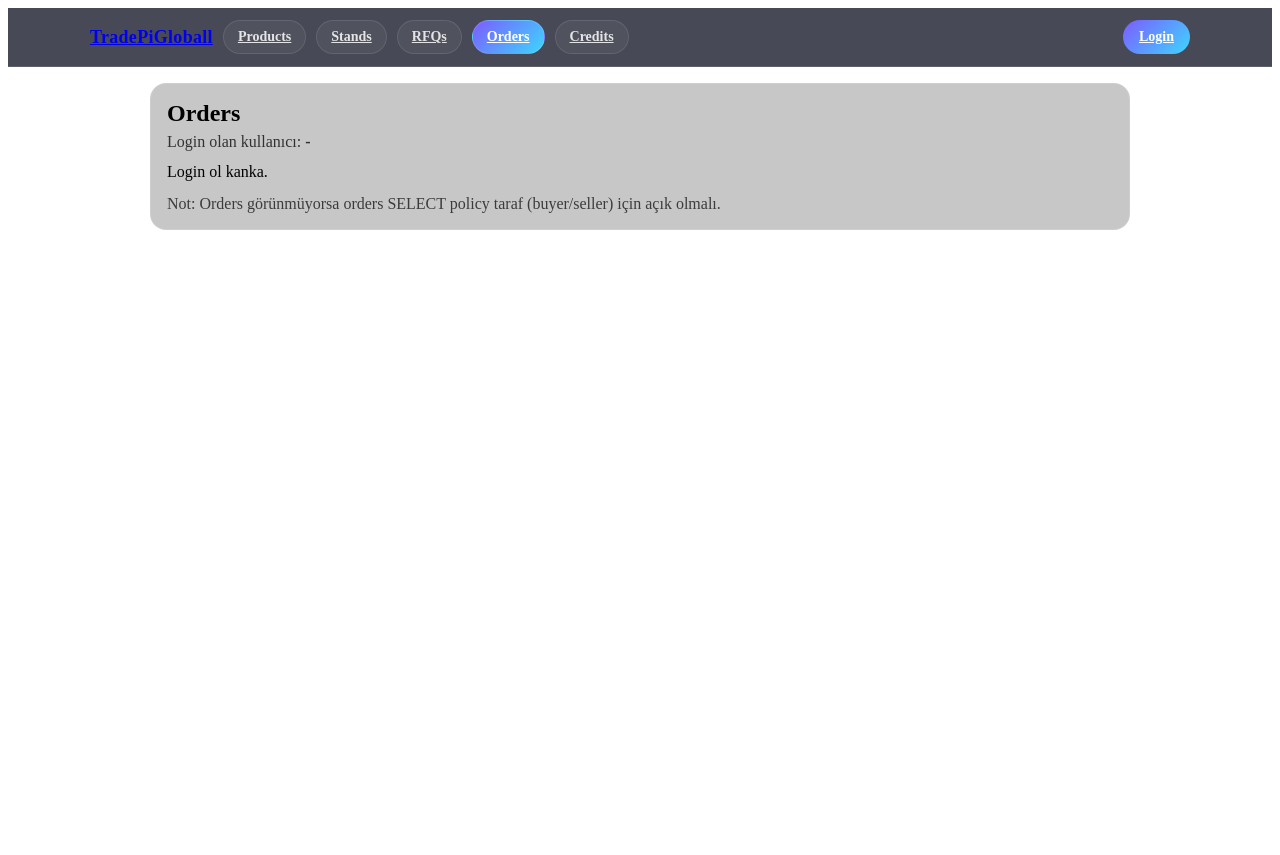
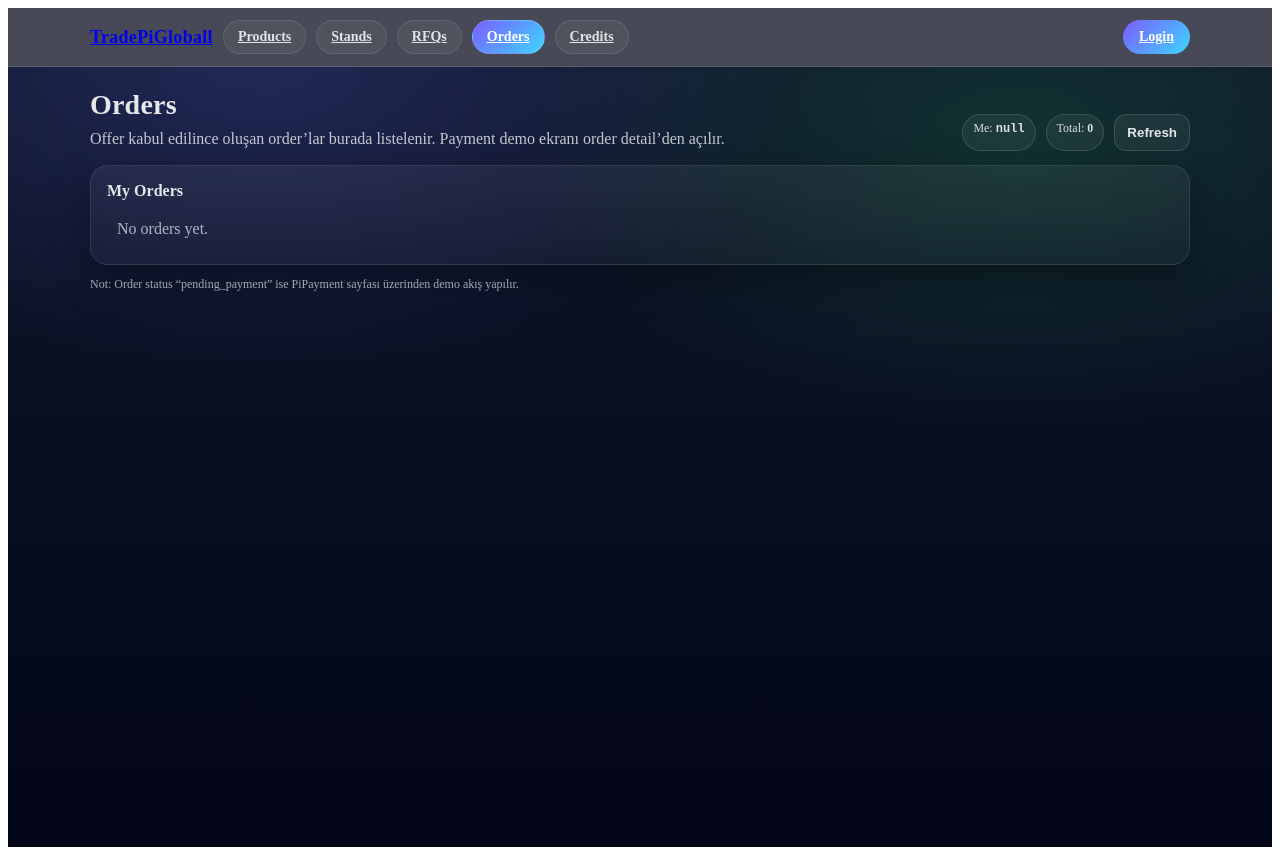
Before and after one commit to Bugsbuny24/Tradepigloball, a React (Vite) app: page /orders in a window 1280 px wide. Before the commit the page ends 800 px from the top, so only its background shows below. Built offline with nearby package versions, Linux system fonts and the light colour scheme.

Commit message:
Update Orders.jsx

```diff
--- a/src/pages/Orders.jsx
+++ b/src/pages/Orders.jsx
@@ -1,104 +1,185 @@
-import React from "react";
-import { useNavigate } from "react-router-dom";
-import { supabase } from "../lib/supabaseClient";
+import { useEffect, useMemo, useState } from "react";
+import { Link } from "react-router-dom";
+import { supabase } from "../lib/supabase";
 
 export default function Orders() {
-  const nav = useNavigate();
-  const [loading, setLoading] = React.useState(true);
-  const [err, setErr] = React.useState("");
-  const [orders, setOrders] = React.useState([]);
-  const [me, setMe] = React.useState(null);
+  const [orders, setOrders] = useState([]);
+  const [me, setMe] = useState(null);
+  const [busy, setBusy] = useState(false);
+
+  const styles = useMemo(() => {
+    const page = {
+      minHeight: "calc(100vh - 64px)",
+      padding: "22px 14px",
+      background:
+        "radial-gradient(900px 520px at 20% 0%, rgba(99,102,241,.22), transparent 60%), radial-gradient(900px 520px at 80% 10%, rgba(34,197,94,.16), transparent 55%), linear-gradient(180deg, rgba(15,23,42,1), rgba(2,6,23,1))",
+      color: "#e5e7eb",
+    };
+
+    const wrap = { maxWidth: 1100, margin: "0 auto" };
+
+    const headerRow = {
+      display: "flex",
+      alignItems: "flex-end",
+      justifyContent: "space-between",
+      gap: 12,
+      flexWrap: "wrap",
+      marginBottom: 14,
+    };
+
+    const h1 = { margin: 0, fontSize: 28, letterSpacing: 0.2 };
+    const sub = { opacity: 0.85, marginTop: 6, lineHeight: 1.5 };
+
+    const card = {
+      border: "1px solid rgba(255,255,255,.10)",
+      background:
+        "linear-gradient(180deg, rgba(255,255,255,.06), rgba(255,255,255,.03))",
+      borderRadius: 18,
+      padding: 16,
+      boxShadow: "0 14px 40px rgba(0,0,0,.35)",
+      backdropFilter: "blur(10px)",
+    };
+
+    const badge = {
+      fontSize: 12,
+      padding: "6px 10px",
+      borderRadius: 999,
+      border: "1px solid rgba(255,255,255,.14)",
+      background: "rgba(255,255,255,.06)",
+      opacity: 0.95,
+    };
+
+    const list = { display: "grid", gap: 10, marginTop: 10 };
+
+    const row = {
+      display: "flex",
+      justifyContent: "space-between",
+      gap: 12,
+      padding: 12,
+      borderRadius: 14,
+      border: "1px solid rgba(255,255,255,.10)",
+      background: "rgba(255,255,255,.04)",
+      textDecoration: "none",
+      color: "#e5e7eb",
+      alignItems: "center",
+    };
+
+    const title = { margin: 0, fontWeight: 900 };
+    const meta = { fontSize: 12, opacity: 0.8, marginTop: 4 };
+    const right = { textAlign: "right", fontSize: 12, opacity: 0.85 };
+
+    const btn = {
+      padding: "10px 12px",
+      borderRadius: 12,
+      border: "1px solid rgba(255,255,255,.14)",
+      background: "rgba(255,255,255,.06)",
+      color: "#e5e7eb",
+      fontWeight: 800,
+      cursor: "pointer",
+      opacity: busy ? 0.7 : 1,
+    };
+
+    return { page, wrap, headerRow, h1, sub, card, badge, list, row, title, meta, right, btn };
+  }, [busy]);
 
   async function load() {
-    setLoading(true);
-    setErr("");
+    setBusy(true);
     try {
-      const { data: u } = await supabase.auth.getUser();
-      const uid = u?.user?.id || null;
+      const { data: s } = await supabase.auth.getSession();
+      const uid = s?.session?.user?.id || null;
       setMe(uid);
 
       if (!uid) {
         setOrders([]);
-        setLoading(false);
         return;
       }
 
-      // buyer OR seller olan orderları çek
       const { data, error } = await supabase
         .from("orders")
-        .select("*")
-        .or(`buyer_id.eq.${uid},seller_id.eq.${uid}`)
-        .order("created_at", { ascending: false })
-        .limit(100);
+        .select("id, rfq_id, offer_id, buyer_id, seller_id, amount_pi, status, created_at")
+        .order("created_at", { ascending: false });
 
       if (error) throw error;
-      setOrders(data || []);
+
+      // Ben buyer ya da seller isem göreyim:
+      const mine = (data || []).filter((o) => o.buyer_id === uid || o.seller_id === uid);
+      setOrders(mine);
     } catch (e) {
-      setErr(e?.message || "Load error");
-      setOrders([]);
+      alert(e?.message || "Orders load error");
     } finally {
-      setLoading(false);
+      setBusy(false);
     }
   }
 
-  React.useEffect(() => {
+  useEffect(() => {
     load();
-    const { data: sub } = supabase.auth.onAuthStateChange(() => load());
-    return () => sub?.subscription?.unsubscribe?.();
+    // eslint-disable-next-line react-hooks/exhaustive-deps
   }, []);
 
   return (
-    <div style={page}>
-      <div style={card}>
-        <h2 style={{ margin: 0 }}>Orders</h2>
-        <div style={{ opacity: 0.75, marginTop: 6 }}>
-          Login olan kullanıcı: <b>{me || "-"}</b>
+    <div style={styles.page}>
+      <div style={styles.wrap}>
+        <div style={styles.headerRow}>
+          <div>
+            <h2 style={styles.h1}>Orders</h2>
+            <div style={styles.sub}>
+              Offer kabul edilince oluşan order’lar burada listelenir. Payment demo ekranı
+              order detail’den açılır.
+            </div>
+          </div>
+
+          <div style={{ display: "flex", gap: 10, flexWrap: "wrap" }}>
+            <div style={styles.badge}>
+              Me:{" "}
+              <b style={{ fontFamily: "monospace" }}>
+                {me ? me.slice(0, 8) + "…" : "null"}
+              </b>
+            </div>
+            <div style={styles.badge}>
+              Total: <b>{orders.length}</b>
+            </div>
+            <button style={styles.btn} onClick={load} disabled={busy}>
+              {busy ? "Refreshing..." : "Refresh"}
+            </button>
+          </div>
         </div>
 
-        {err ? <div style={errBox}><b>Hata:</b> {err}</div> : null}
+        <div style={styles.card}>
+          <div style={{ fontWeight: 900 }}>My Orders</div>
 
-        {loading ? (
-          <div style={{ marginTop: 12 }}>Loading…</div>
-        ) : !me ? (
-          <div style={{ marginTop: 12 }}>Login ol kanka.</div>
-        ) : orders.length === 0 ? (
-          <div style={{ marginTop: 12, opacity: 0.8 }}>No orders yet.</div>
-        ) : (
-          <div style={{ marginTop: 12, display: "grid", gap: 10 }}>
-            {orders.map((o) => (
-              <div key={o.id} style={row}>
-                <div style={{ display: "flex", justifyContent: "space-between", gap: 10, flexWrap: "wrap" }}>
-                  <div style={{ fontWeight: 900 }}>#{o.id.slice(0, 8)}</div>
-                  <span style={badge}>{o.status}</span>
-                </div>
-                <div style={{ opacity: 0.8, marginTop: 6 }}>
-                  Amount: <b>{o.amount_pi}</b> Pi
-                </div>
-                <div style={{ opacity: 0.7, marginTop: 6, fontSize: 12 }}>
-                  Buyer: {o.buyer_id} <br />
-                  Seller: {o.seller_id}
-                </div>
-                <div style={{ marginTop: 10 }}>
-                  <button style={btn2} onClick={() => nav(`/orders/${o.id}`)}>
-                    Open
-                  </button>
-                </div>
-              </div>
-            ))}
+          <div style={styles.list}>
+            {orders.length === 0 ? (
+              <div style={{ opacity: 0.75, padding: 10 }}>No orders yet.</div>
+            ) : (
+              orders.map((o) => (
+                <Link key={o.id} to={`/orders/${o.id}`} style={styles.row}>
+                  <div>
+                    <p style={styles.title}>
+                      Order • <span style={{ fontFamily: "monospace" }}>{o.id.slice(0, 8)}…</span>
+                    </p>
+                    <div style={styles.meta}>
+                      Status: <b>{o.status}</b> • Amount: <b>{o.amount_pi ?? 0}</b> π
+                      <br />
+                      {o.created_at ? new Date(o.created_at).toLocaleString() : "-"}
+                    </div>
+                  </div>
+
+                  <div style={styles.right}>
+                    <div style={{ opacity: 0.9 }}>Detail →</div>
+                    <div style={{ opacity: 0.7, marginTop: 4 }}>
+                      RFQ: <span style={{ fontFamily: "monospace" }}>{(o.rfq_id || "").slice(0, 6)}…</span>
+                    </div>
+                  </div>
+                </Link>
+              ))
+            )}
           </div>
-        )}
+        </div>
 
-        <div style={{ marginTop: 14, opacity: 0.7 }}>
-          Not: Orders görünmüyorsa orders SELECT policy taraf (buyer/seller) için açık olmalı.
+        <div style={{ marginTop: 12, opacity: 0.7, fontSize: 12 }}>
+          Not: Order status “pending_payment” ise PiPayment sayfası üzerinden demo akış yapılır.
         </div>
       </div>
     </div>
   );
 }
-
-const page = { padding: 16, maxWidth: 980, margin: "0 auto" };
-const card = { padding: 16, borderRadius: 16, border: "1px solid rgba(255,255,255,.12)", background: "rgba(0,0,0,.22)" };
-const row = { padding: 12, borderRadius: 14, border: "1px solid rgba(255,255,255,.10)", background: "rgba(255,255,255,.03)" };
-const btn2 = { padding: "10px 14px", borderRadius: 12, border: "1px solid rgba(255,255,255,.14)", background: "rgba(255,255,255,.06)", color: "white", fontWeight: 900, cursor: "pointer" };
-const badge = { padding: "4px 10px", borderRadius: 999, border: "1px solid rgba(255,255,255,.16)", background: "rgba(255,255,255,.06)", fontSize: 12, fontWeight: 900 };
-const errBox = { marginTop: 12, padding: 12, borderRadius: 12, border: "1px solid rgba(255,0,0,.25)", background: "rgba(255,0,0,.06)" };
```
